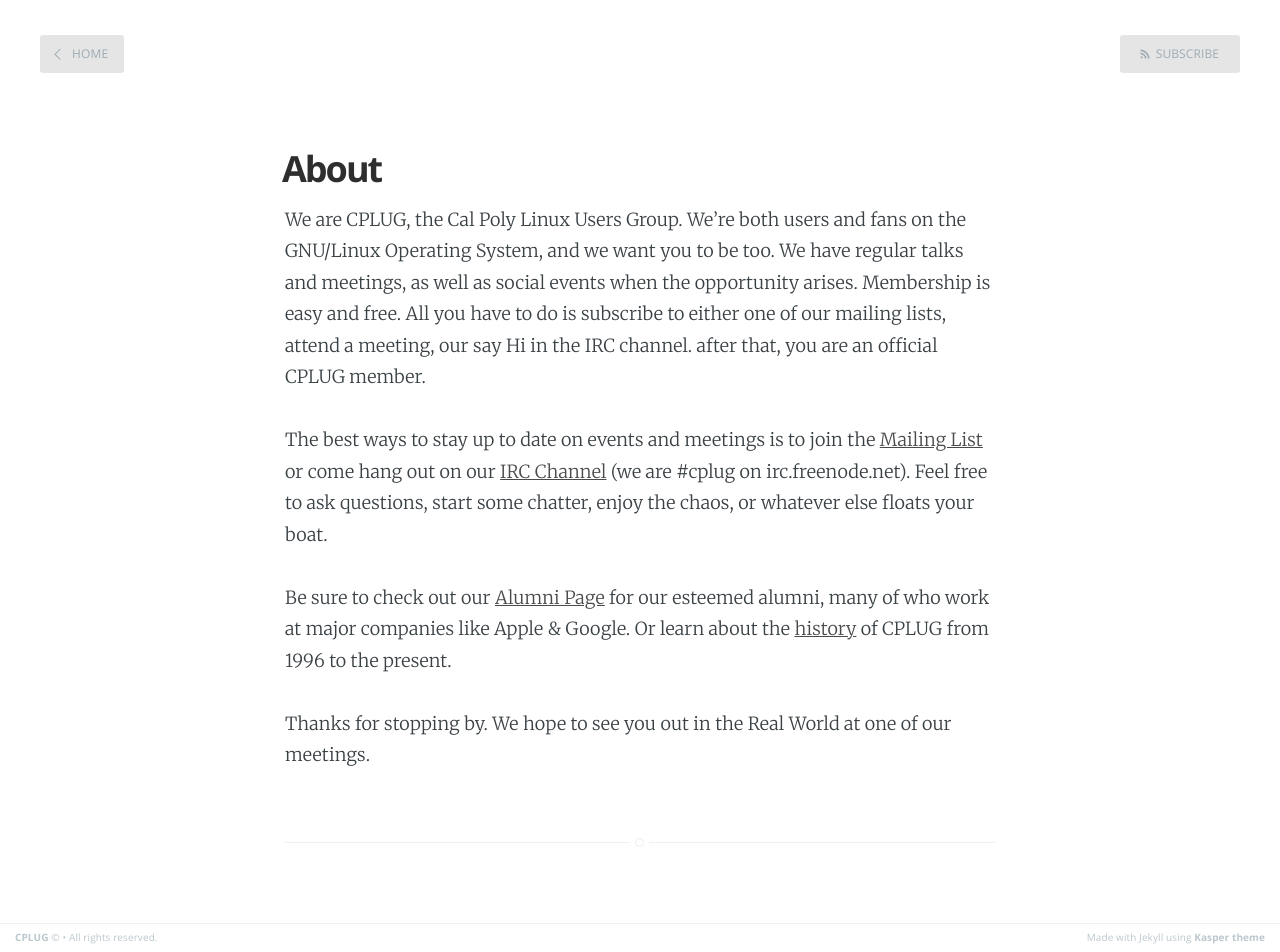
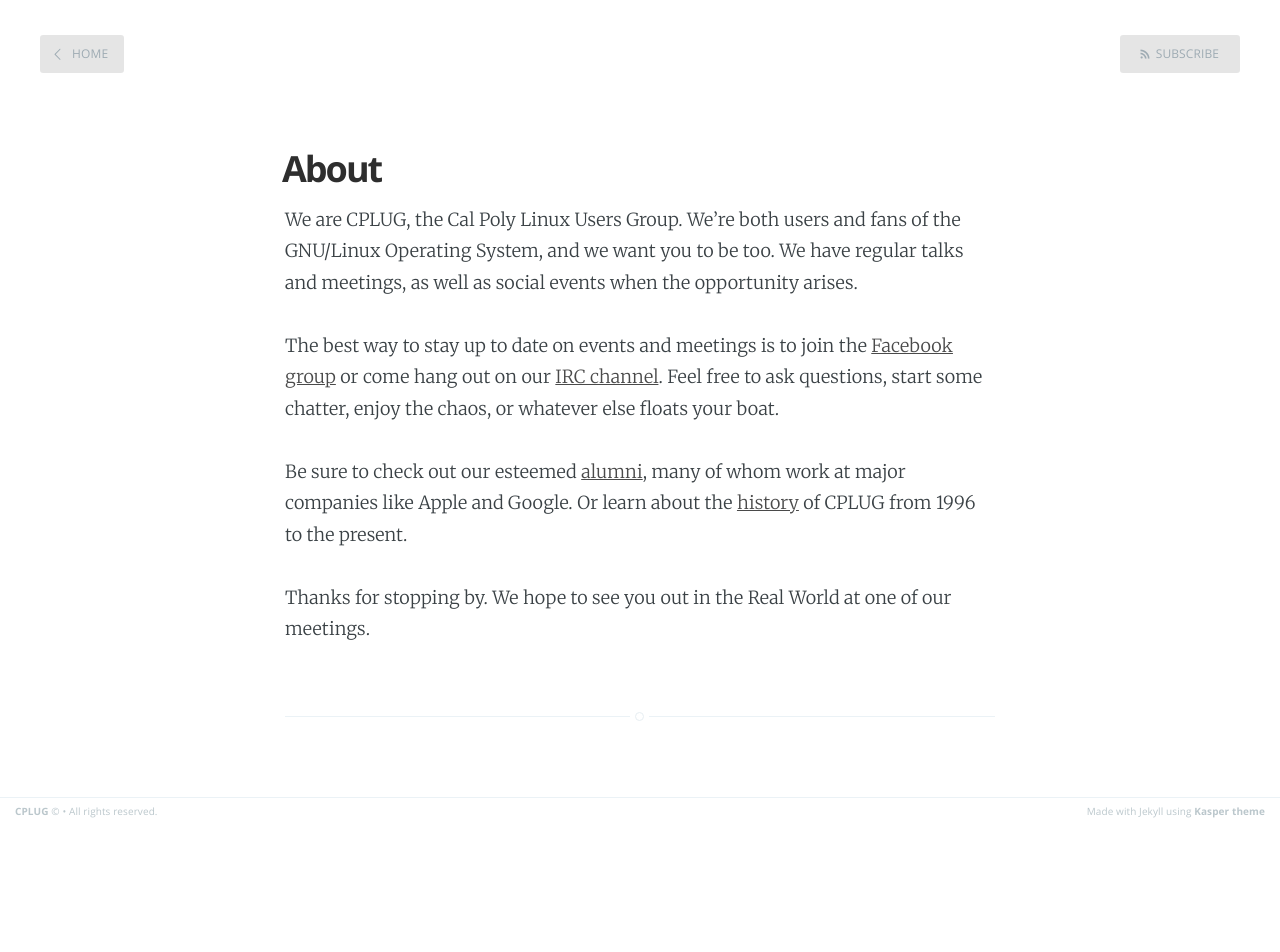
Before and after one commit to CPLUG/cplug.org-old, a Jekyll site: the page built from about/index.md, in a window 1280 px wide. Built offline with Jekyll 4.4.1, drawn with Linux system fonts in a browser that asks for light colours; nearby versions of some CDN libraries; after the commit the page ends 900 px from its top, so only the background shows below that.

Commit message:
Clean up About page

```diff
--- a/about/index.md
+++ b/about/index.md
@@ -3,15 +3,15 @@ title: About
 author: the CPLUG God
 layout: page
 ---
-We are CPLUG, the Cal Poly Linux Users Group. We&#8217;re both users and fans on the GNU/Linux Operating System, and we want you to be too. We have regular talks and meetings, as well as social events when the opportunity arises. Membership is easy and free. All you have to do is subscribe to either one of our mailing lists, attend a meeting, our say Hi in the IRC channel. after that, you are an official CPLUG member.
+We are CPLUG, the Cal Poly Linux Users Group. We're both users and fans of the GNU/Linux Operating System, and we want you to be too. We have regular talks and meetings, as well as social events when the opportunity arises.
 
-The best ways to stay up to date on events and meetings is to join the [Mailing List][1] or come hang out on our [IRC Channel][2] (we are #cplug on irc.freenode.net). Feel free to ask questions, start some chatter, enjoy the chaos, or whatever else floats your boat.
+The best way to stay up to date on events and meetings is to join the [Facebook group][] or come hang out on our [IRC channel][IRC]. Feel free to ask questions, start some chatter, enjoy the chaos, or whatever else floats your boat.
 
-Be sure to check out our [Alumni Page][3] for our esteemed alumni, many of who work at major companies like Apple & Google. Or learn about the [history][] of CPLUG from 1996 to the present.
+Be sure to check out our esteemed [alumni][3], many of whom work at major companies like Apple and Google. Or learn about the [history][] of CPLUG from 1996 to the present.
 
 Thanks for stopping by. We hope to see you out in the Real World at one of our meetings.
 
- [1]: http://lists.cplug.org
- [2]: irc://irc.freenode.net/cplug
+ [Facebook group]: https://www.facebook.com/groups/cplug/
+ [IRC]: /contact/#irc
  [3]: alums/
  [history]: a-brief-history-of-cplug/
--- a/contact.html
+++ b/contact.html
@@ -60,7 +60,7 @@ Our club officers for the 2015–2016 school year are:
   </li>
 </ul>
 
-<h2>IRC</h2>
+<h2 id="irc">IRC</h2>
 
 <p>
 Come hang out in <strong>#cplug</strong> on <strong>irc.freenode.net</strong>. Use the chat below, or <a href="/irc">connect using a desktop client</a>.
```
